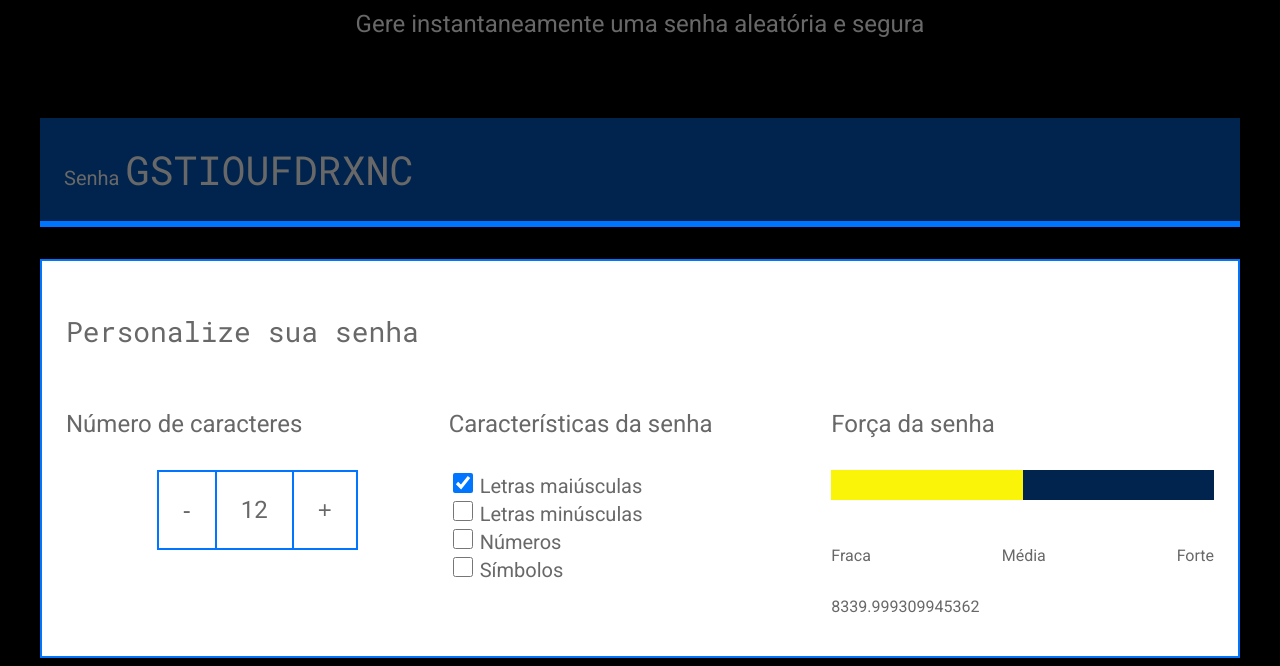
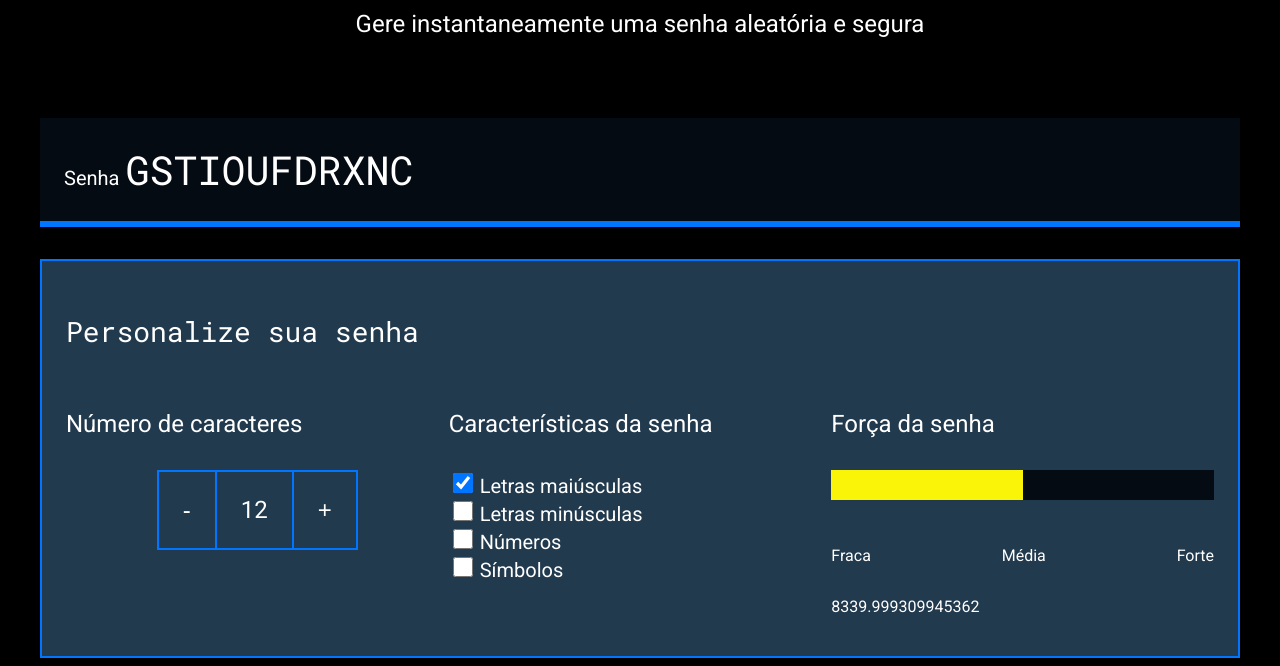
Before and after one commit to oAndreFelipe/gerador-de-senhas, a plain HTML site: page index.html in a window 1280 px wide. Shown: the part 208-874 px from the top of the page. Drawn offline with Linux system fonts and the light colour scheme.

Commit message:
xbsddggsgs

```diff
--- a/style.css
+++ b/style.css
@@ -1,10 +1,10 @@
 @import url('https://fonts.googleapis.com/css2?family=Roboto&family=Roboto+Mono&display=swap');
 
 :root {
-    --branco: rgb(104, 104, 104);
+    --branco: rgb(255, 255, 255);
     --cor-de-fundo: #000000;
-    --fundo-senha: #00244D;
-    --fundo-texto: #ffffff;
+    --fundo-senha: #050b13;
+    --fundo-texto: #223a4e;
     --borda: #0075FF;
     --roboto: 'Roboto', sans-serif;
     --roboto-mono: 'Roboto Mono', monospace;
```
